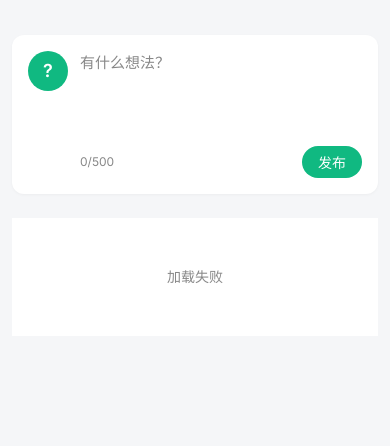
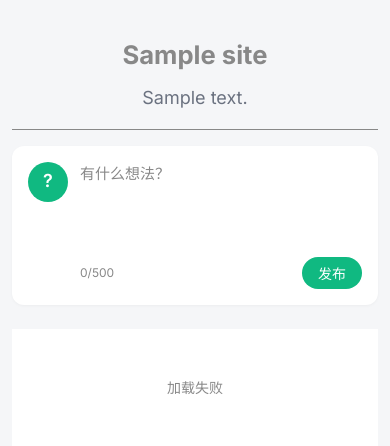
Before and after one commit to tojoevan/pywork, a Python web app: template plugins/microblog/templates/microblog.html in a window 390 px wide. Shown: the part 53-499 px from the top of the page. Run offline with Jinja, Linux system fonts and the light colour scheme; the template is opened without the code that fills it: most values are stand-ins (such as "Sample title", 1, 10 or a date in 2020).

Commit message:
fix(mobile): 恢复微博页 header 显示，仅保留 base.js 滚动修正 (#15)
移除 PR #13 加的 display:none，header 回归。
移动端键盘遮挡问题只靠 visualViewport.resize 防抖修正解决。

```diff
--- a/static/css/microblog.css
+++ b/static/css/microblog.css
@@ -17,7 +17,11 @@
 
 @media (max-width: 768px) {
     .microblog-header {
-        display: none;
+        margin-bottom: 1rem;
+        padding-bottom: 1rem;
+    }
+    .microblog-header h1 {
+        font-size: 1.6rem;
     }
 }
 
```
